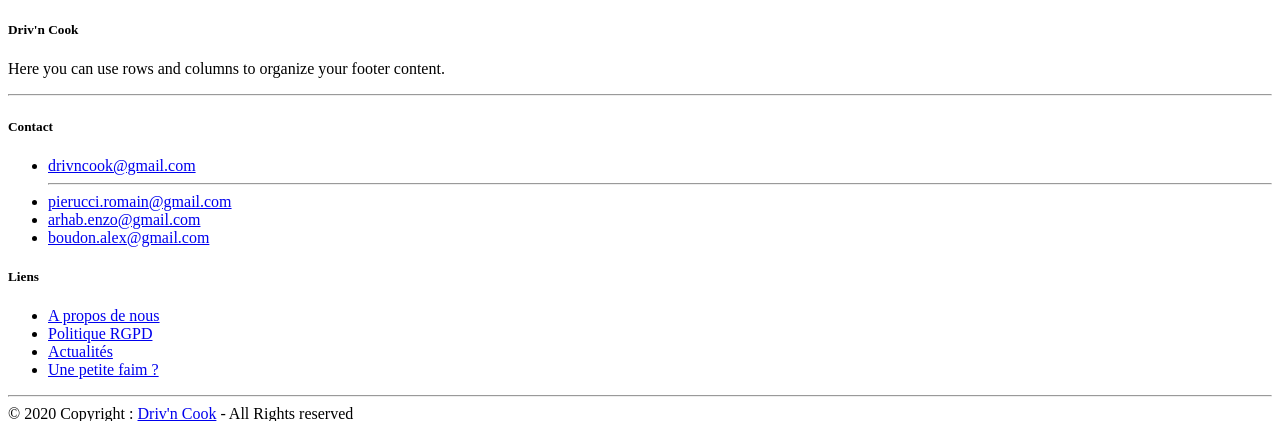
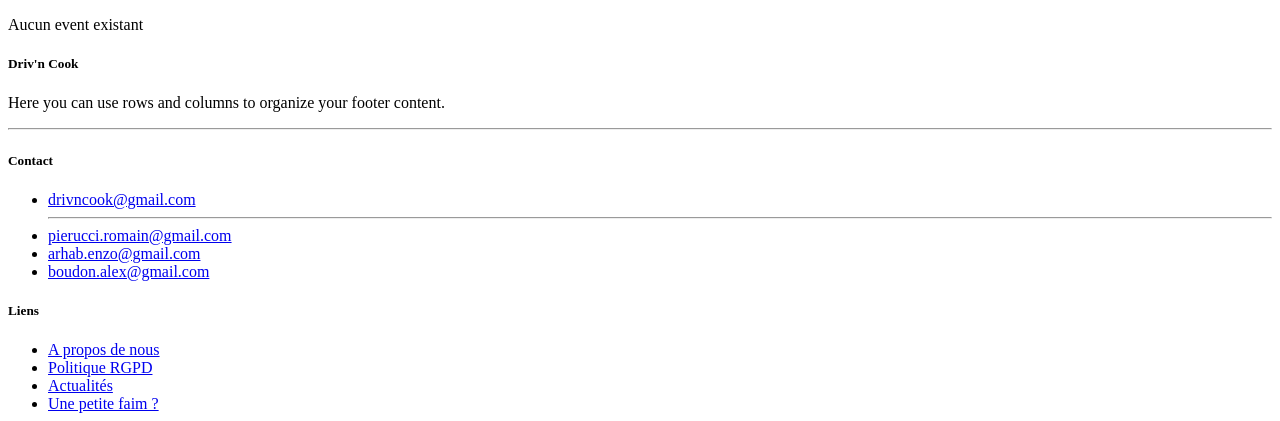
Before and after one commit to 0ENZO/PA_2A2, a Symfony app: template drivncook/templates/event/event.html.twig in a window 1280 px wide. Shown: the part 114-535 px from the top of the page. Run offline with Twig, Linux system fonts and the light colour scheme; the template is opened without the code that fills it, so the values that code supplies are empty; some libraries are stand-ins or nearby versions.

Commit message:
Update event admin

```diff
--- a/drivncook/src/Controller/AdminController.php
+++ b/drivncook/src/Controller/AdminController.php
@@ -320,8 +320,8 @@ class AdminController extends AbstractController
     public function event_delete($id)
     {
         $entityManager = $this->getDoctrine()->getManager();
-        $event = $entityManager->getRepository(Event::class)->findBy(["id" => $id]);
-        $entityManager->remove($remove);
+        $event = $entityManager->getRepository(Event::class)->findOneBy(["id" => $id]);
+        $entityManager->remove($event);
         $entityManager->flush();
 
         $this->addFlash("danger", "L'event que vous avez sélectionné a été supprimé.");
--- a/drivncook/templates/about/about.html.twig
+++ b/drivncook/templates/about/about.html.twig
@@ -47,7 +47,7 @@
 					</ol>
 					<div class="carousel-inner">
 						<div id="slide_img_one" class="carousel-item active">
-							<img class="d-block w-100" src="{{ asset('/images/history.tiff') }}" alt="First slide">
+							<img class="d-block w-100" src="{{ asset('/images/history.png') }}" alt="First slide">
 						</div>
 						<div id="slide_img_two" class="carousel-item ">
 							<img class="d-block w-100" src="{{ asset('/images/clients.png') }}" alt="Second slide">
--- a/drivncook/templates/admin/event.html.twig
+++ b/drivncook/templates/admin/event.html.twig
@@ -93,3 +93,7 @@
 	</div>
 
 {% endblock %}
+
+{% block scripts %}
+	{{ parent() }}
+{% endblock %}
--- a/drivncook/templates/event/event.html.twig
+++ b/drivncook/templates/event/event.html.twig
@@ -1,4 +1,12 @@
 {% extends 'base.html.twig' %}
 {% block title %}{{'Les events'|trans}}
 {% endblock %}
-{% block body %}{% endblock %}
+{% block body %}
+	<div class="container mt-5">
+		{% if events is defined and events is not empty %}
+			{% for event in events %}{% endfor %}
+		{% else %}
+			<tr>Aucun event existant</tr>
+		{% endif %}
+	</div>
+{% endblock %}
--- a/drivncook/templates/home/index.html.twig
+++ b/drivncook/templates/home/index.html.twig
@@ -5,8 +5,7 @@
 
 	<div class="d-flex align-items-center align-self-center">
 		<img class="w-100 cover" src="{{ asset('/images/food_truck_homepage2.jpg') }}" alt="">
-		<h1 class="text-center w-100 text-white font-weight-bold position-absolute">{% trans {{'Découvrez Driv\'n Cook'|trans}}{% endtrans %}</h1>
-</div>
-
+		<h1 class="text-center w-100 text-white font-weight-bold position-absolute">{% trans %}Découvrez Driv\'n Cook{% endtrans %}</h1>
+	</div>
 
 {% endblock %}
```
Also changed, not shown: drivncook/src/Controller/EventController.php (+9 -4 lines), drivncook/public/images/clients.png, drivncook/public/images/fidelity.png, drivncook/public/images/franchises.png, drivncook/public/images/history.png (added), 3 other files.
